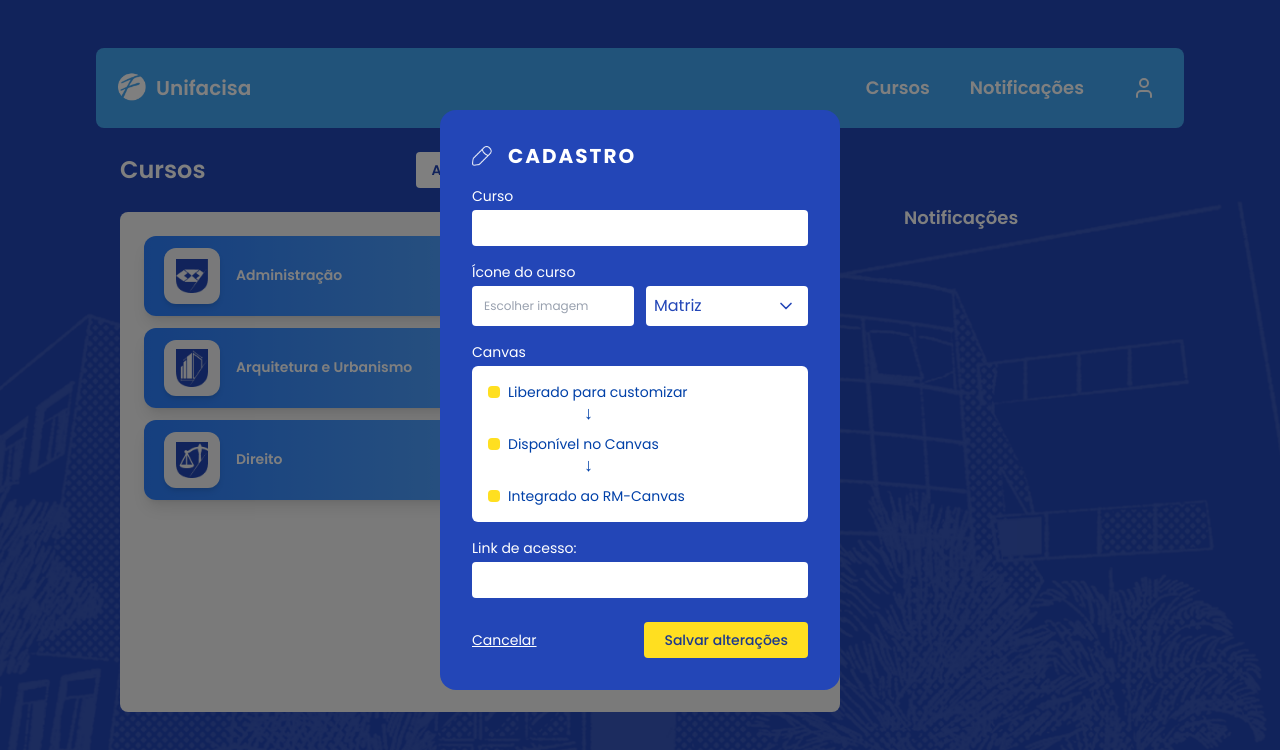
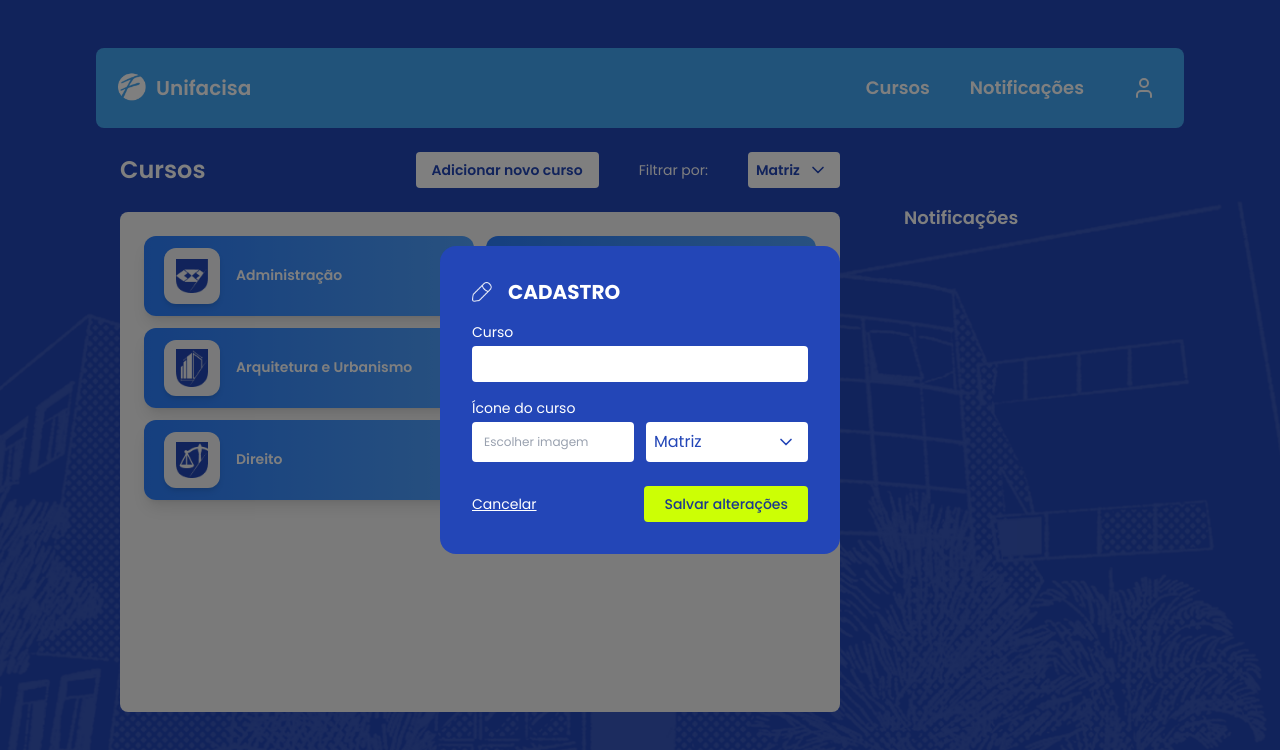
Before and after one commit to anadrv/portfolio-frontend, a React (Vite) app in the folder portfolio/: page / in a window 1280 px wide. Both pictures are taken after a click on the button "Adicionar novo curso". Shown: the top 750 px of the page. Built offline with nearby package versions, Linux system fonts and the light colour scheme.

Commit message:
free - tentei colocar transição e nn foi por hoje é so

```diff
--- a/portfolio/package.json
+++ b/portfolio/package.json
@@ -10,6 +10,7 @@
     "preview": "vite preview"
   },
   "dependencies": {
+    "framer-motion": "^12.38.0",
     "lucide-react": "^1.14.0",
     "react": "^19.2.5",
     "react-dom": "^19.2.5",
--- a/portfolio/src/components/CreateCourse.jsx
+++ b/portfolio/src/components/CreateCourse.jsx
@@ -5,18 +5,11 @@ import pencilIcon from "../assets/images/pencil.png";
 function CreateCourse({ onCancel, onSave }) {
   const [curso, setCurso] = useState("");
   const [matriz, setMatriz] = useState("");
-  const [link, setLink] = useState("");
   const [image, setImage] = useState(null);
 
   const [errors, setErrors] = useState({});
 
   const fileInputRef = useRef(null);
-
-  const canvasSteps = [
-    "Liberado para customizar",
-    "Disponível no Canvas",
-    "Integrado ao RM-Canvas",
-  ];
 
   const handleImageChange = (e) => {
     const file = e.target.files[0];
@@ -46,10 +39,6 @@ function CreateCourse({ onCancel, onSave }) {
       newErrors.matriz = "Selecione uma matriz";
     }
 
-    if (!link.trim()) {
-      newErrors.link = "Digite o link de acesso";
-    }
-
     if (!image) {
       newErrors.image = "Selecione uma imagem";
     }
@@ -65,7 +54,6 @@ function CreateCourse({ onCancel, onSave }) {
     onSave?.({
       curso,
       matriz,
-      link,
       image,
     });
   };
@@ -77,7 +65,7 @@ function CreateCourse({ onCancel, onSave }) {
 
         <h2
           style={{ fontFamily: "Poppins, sans-serif" }}
-          className="text-white font-bold text-xl tracking-widest"
+          className="text-white font-bold text-xl"
         >
           CADASTRO
         </h2>
@@ -162,60 +150,6 @@ function CreateCourse({ onCancel, onSave }) {
         </div>
       </div>
 
-      <div className="flex flex-col gap-1">
-        <label
-          className="text-white text-sm"
-          style={{ fontFamily: "Poppins, sans-serif" }}
-        >
-          Canvas
-        </label>
-
-        <div className="bg-white rounded-md p-4 flex flex-col gap-2.5">
-          {canvasSteps.map((step, index) => (
-            <div key={index} className="flex flex-col items-start">
-              <div className="flex items-center gap-2">
-                <span className="w-3 h-3 rounded-sm bg-yellow-300 shrink-0" />
-
-                <span
-                  className="text-[#0040A8] text-sm font-normal"
-                  style={{ fontFamily: "Poppins, sans-serif" }}
-                >
-                  {step}
-                </span>
-              </div>
-
-              {index < canvasSteps.length - 1 && (
-                <span className="text-[#0040A8] text-lg block leading-none py-0.5 font-bold pl-24">
-                  ↓
-                </span>
-              )}
-            </div>
-          ))}
-        </div>
-      </div>
-
-      <div className="flex flex-col gap-1">
-        <label className="text-white text-sm">Link de acesso:</label>
-
-        <input
-          type="text"
-          value={link}
-          onChange={(e) => {
-            setLink(e.target.value);
-
-            setErrors((prev) => ({
-              ...prev,
-              link: "",
-            }));
-          }}
-          className="rounded px-3 py-2 bg-white text-sm text-gray-700 border-none outline-none w-full"
-        />
-
-        {errors.link && (
-          <span className="text-red-300 text-xs">{errors.link}</span>
-        )}
-      </div>
-
       <div className="flex items-center justify-between mt-2">
         <button onClick={onCancel} className="text-white text-sm underline">
           Cancelar
@@ -223,7 +157,7 @@ function CreateCourse({ onCancel, onSave }) {
 
         <button
           onClick={handleSave}
-          className="bg-yellow-300 text-blue-900 font-medium text-sm px-5 py-2 rounded transition-colors hover:bg-yellow-400"
+          className="bg-[#CCFF05] text-blue-900 font-medium text-sm px-5 py-2 rounded transition-colors hover:opacity-90"
         >
           Salvar alterações
         </button>
--- a/portfolio/src/data/courses.json
+++ b/portfolio/src/data/courses.json
@@ -38,6 +38,6 @@
     "id": 6,
     "title": "Educação Física",
     "icon": "physical-education",
-    "matriz": ["62", "63"]
+    "matriz": "62"
   }
 ]
```
Also changed, not shown: 1 other file (tests, documents, lock files or other folders).
